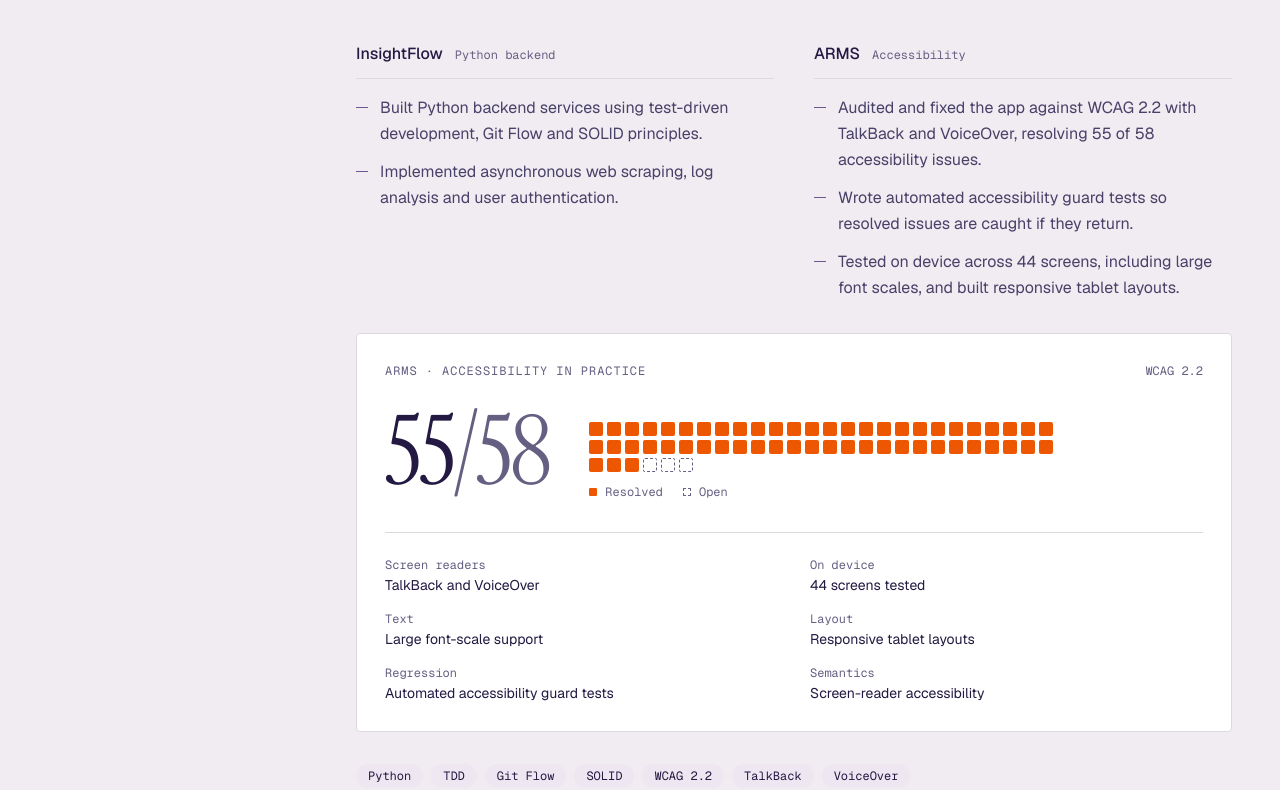
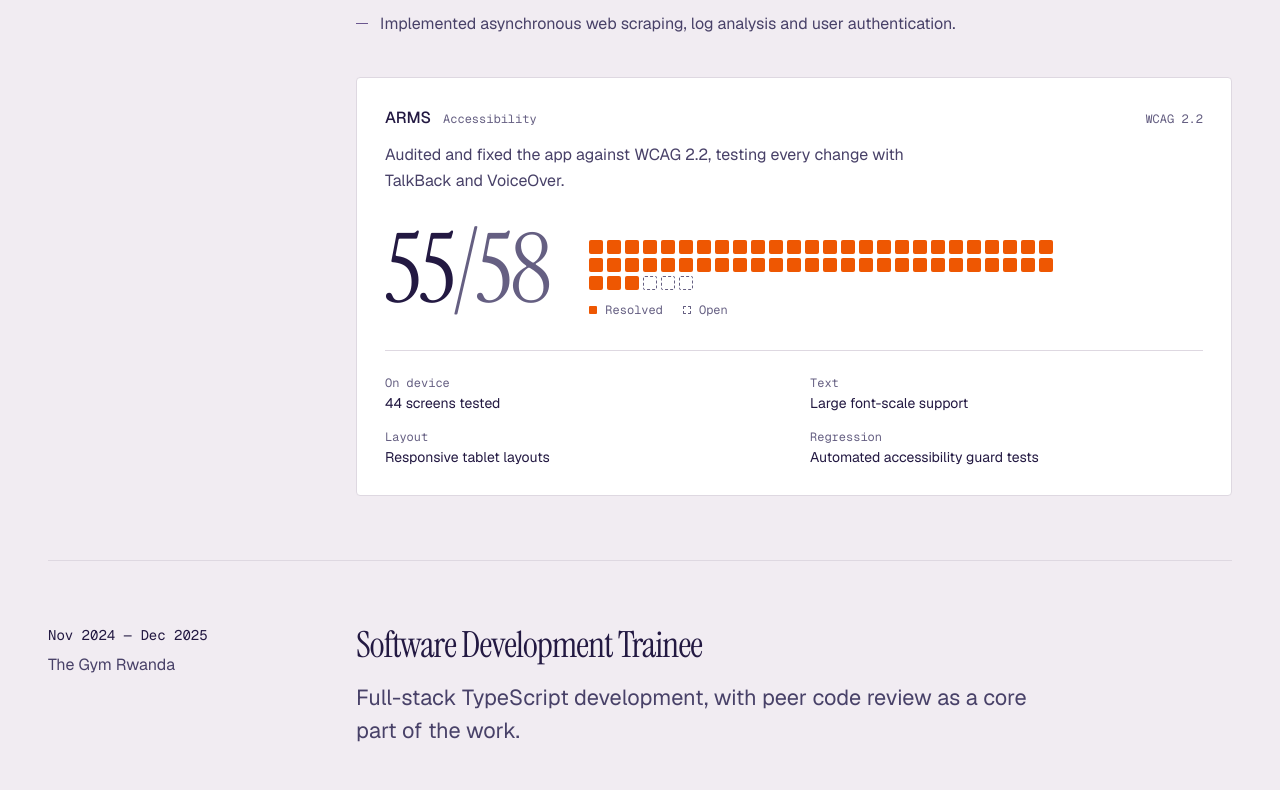
Before and after one commit to sjamillah/personal_portfolio, a Next.js app: page / in a window 1280 px wide. Shown: the part 2930-3720 px from the top of the page. Built offline with nearby package versions, Linux system fonts and the light colour scheme.

Commit message:
Remove repetition from Experience
The ARMS panel replaces the bullet list it repeated, metric sentences that
restated the metric tiles are gone, and the tool chips that echoed each role's
bullets are removed.

```diff
--- a/components/home/experience.tsx
+++ b/components/home/experience.tsx
@@ -1,7 +1,7 @@
 import { experience } from "@/content/experience";
 import { Reveal } from "@/components/reveal";
 import { SectionHeading } from "@/components/section-heading";
-import type { Role } from "@/lib/types";
+import type { Role, Workstream } from "@/lib/types";
 
 function IssueGrid({ resolved, total }: { resolved: number; total: number }) {
   return (
@@ -34,14 +34,18 @@ function IssueGrid({ resolved, total }: { resolved: number; total: number }) {
   );
 }
 
-function AccessibilityEvidence() {
+function AccessibilityPanel({ stream }: { stream: Workstream }) {
   return (
-    <div className="mt-8 rounded-sm border border-line bg-paper-raised p-5 sm:p-7">
-      <div className="flex flex-wrap items-baseline justify-between gap-4">
-        <p className="eyebrow">ARMS · accessibility in practice</p>
-        <p className="font-mono text-xs text-ink-faint">WCAG 2.2</p>
-      </div>
-      <div className="mt-6 grid gap-8 sm:grid-cols-[auto_1fr] sm:items-end sm:gap-10">
+    <div className="rounded-sm border border-line bg-paper-raised p-5 sm:p-7">
+      <h4 className="flex flex-wrap items-baseline justify-between gap-3">
+        <span className="flex items-baseline gap-3">
+          <span className="font-medium text-ink">{stream.name}</span>
+          <span className="font-mono text-xs text-ink-faint">{stream.area}</span>
+        </span>
+        <span className="font-mono text-xs text-ink-faint">WCAG 2.2</span>
+      </h4>
+      <p className="mt-3 max-w-xl leading-relaxed text-ink-soft">{stream.points[0]}</p>
+      <div className="mt-7 grid gap-8 sm:grid-cols-[auto_1fr] sm:items-end sm:gap-10">
         <p className="font-serif text-7xl leading-none tracking-tight sm:text-8xl">
           55<span className="text-ink-faint">/58</span>
         </p>
@@ -49,12 +53,10 @@ function AccessibilityEvidence() {
       </div>
       <dl className="mt-8 grid gap-x-8 gap-y-4 border-t border-line pt-6 text-sm sm:grid-cols-2">
         {[
-          ["Screen readers", "TalkBack and VoiceOver"],
           ["On device", "44 screens tested"],
           ["Text", "Large font-scale support"],
           ["Layout", "Responsive tablet layouts"],
           ["Regression", "Automated accessibility guard tests"],
-          ["Semantics", "Screen-reader accessibility"],
         ].map(([term, detail]) => (
           <div key={term} className="flex flex-col gap-0.5">
             <dt className="font-mono text-xs text-ink-faint">{term}</dt>
@@ -66,8 +68,30 @@ function AccessibilityEvidence() {
   );
 }
 
+function WorkstreamList({ stream }: { stream: Workstream }) {
+  return (
+    <div>
+      <h4 className="flex items-baseline gap-3 border-b border-line pb-3">
+        <span className="font-medium text-ink">{stream.name}</span>
+        <span className="font-mono text-xs text-ink-faint">{stream.area}</span>
+      </h4>
+      <ul className="mt-4 space-y-3 text-ink-soft">
+        {stream.points.map((point) => (
+          <li key={point} className="flex gap-3 leading-relaxed">
+            <span aria-hidden="true" className="mt-3 h-px w-3 shrink-0 bg-lavender" />
+            <span>{point}</span>
+          </li>
+        ))}
+      </ul>
+    </div>
+  );
+}
+
 function RoleEntry({ role }: { role: Role }) {
-  const hasArms = role.workstreams.some((stream) => stream.name === "ARMS");
+  const hasPanel = role.workstreams.some((stream) => stream.name === "ARMS");
+  const lists = role.workstreams.filter((stream) => stream.name !== "ARMS");
+  const panel = role.workstreams.find((stream) => stream.name === "ARMS");
+
   return (
     <article aria-labelledby={`role-${role.id}`} className="grid gap-6 border-t border-line py-12 lg:grid-cols-12 lg:gap-12 lg:py-16">
       <div className="lg:col-span-3">
@@ -86,7 +110,7 @@ function RoleEntry({ role }: { role: Role }) {
         </h3>
         <p className="mt-4 max-w-2xl text-lede text-ink-soft">{role.summary}</p>
 
-        {role.metrics && !hasArms && (
+        {role.metrics && !hasPanel && (
           <dl className="mt-8 flex flex-wrap gap-x-12 gap-y-6">
             {role.metrics.map((metric) => (
               <div key={metric.label} className="flex flex-col-reverse">
@@ -97,34 +121,12 @@ function RoleEntry({ role }: { role: Role }) {
           </dl>
         )}
 
-        <div className={`mt-10 grid gap-10 ${role.workstreams.length > 1 ? "md:grid-cols-2" : ""}`}>
-          {role.workstreams.map((stream) => (
-            <div key={stream.name}>
-              <h4 className="flex items-baseline gap-3 border-b border-line pb-3">
-                <span className="font-medium text-ink">{stream.name}</span>
-                <span className="font-mono text-xs text-ink-faint">{stream.area}</span>
-              </h4>
-              <ul className="mt-4 space-y-3 text-ink-soft">
-                {stream.points.map((point) => (
-                  <li key={point} className="flex gap-3 leading-relaxed">
-                    <span aria-hidden="true" className="mt-3 h-px w-3 shrink-0 bg-lavender" />
-                    <span>{point}</span>
-                  </li>
-                ))}
-              </ul>
-            </div>
+        <div className={`mt-10 grid gap-10 ${lists.length > 1 ? "md:grid-cols-2" : ""}`}>
+          {lists.map((stream) => (
+            <WorkstreamList key={stream.name} stream={stream} />
           ))}
+          {panel && <AccessibilityPanel stream={panel} />}
         </div>
-
-        {hasArms && <AccessibilityEvidence />}
-
-        <ul aria-label="Tools and practices" className="mt-8 flex flex-wrap gap-2">
-          {role.stack.map((item) => (
-            <li key={item} className="rounded-full bg-lavender-soft px-3 py-1 font-mono text-xs text-ink">
-              {item}
-            </li>
-          ))}
-        </ul>
       </div>
     </article>
   );
@@ -138,7 +140,6 @@ export function Experience() {
           index="02"
           label="Experience"
           id="experience-title"
-          aside="Professional roles across backend engineering, full-stack development, machine learning and accessibility."
         >
           Where the engineering happened.
         </SectionHeading>
--- a/content/experience.ts
+++ b/content/experience.ts
@@ -10,7 +10,7 @@ export const experience: Role[] = [
     startISO: "2026-03",
     endISO: "2026-09",
     summary:
-      "Backend services for InsightFlow and accessibility engineering on the ARMS mobile app, built with test-driven development throughout.",
+      "Two workstreams: Python backend services for InsightFlow, and accessibility engineering on the ARMS mobile app.",
     workstreams: [
       {
         name: "InsightFlow",
@@ -24,9 +24,7 @@ export const experience: Role[] = [
         name: "ARMS",
         area: "Accessibility",
         points: [
-          "Audited and fixed the app against WCAG 2.2 with TalkBack and VoiceOver, resolving 55 of 58 accessibility issues.",
-          "Wrote automated accessibility guard tests so resolved issues are caught if they return.",
-          "Tested on device across 44 screens, including large font scales, and built responsive tablet layouts.",
+          "Audited and fixed the app against WCAG 2.2, testing every change with TalkBack and VoiceOver.",
         ],
       },
     ],
@@ -34,7 +32,6 @@ export const experience: Role[] = [
       { value: "55/58", label: "accessibility issues resolved" },
       { value: "44", label: "screens tested on device" },
     ],
-    stack: ["Python", "TDD", "Git Flow", "SOLID", "WCAG 2.2", "TalkBack", "VoiceOver"],
   },
   {
     id: "the-gym",
@@ -45,7 +42,7 @@ export const experience: Role[] = [
     startISO: "2024-11",
     endISO: "2025-12",
     summary:
-      "Full-stack development in TypeScript, with peer code review as a core part of the work.",
+      "Full-stack TypeScript development, with peer code review as a core part of the work.",
     workstreams: [
       {
         name: "Full-stack",
@@ -63,7 +60,6 @@ export const experience: Role[] = [
         ],
       },
     ],
-    stack: ["TypeScript", "Node.js", "NestJS", "React", "SQL", "Git"],
   },
   {
     id: "thinkgreen",
@@ -80,8 +76,7 @@ export const experience: Role[] = [
         name: "Skillset classification",
         area: "Machine learning",
         points: [
-          "Built the pipeline end to end: data preprocessing, training, hyperparameter tuning and evaluation.",
-          "Reached 95.4% accuracy with a validation loss of 0.15.",
+          "Data preprocessing, training, hyperparameter tuning and evaluation.",
         ],
       },
     ],
@@ -89,6 +84,5 @@ export const experience: Role[] = [
       { value: "95.4%", label: "classification accuracy" },
       { value: "0.15", label: "validation loss" },
     ],
-    stack: ["Python", "Machine learning", "Hyperparameter tuning", "Evaluation"],
   },
 ];
--- a/lib/types.ts
+++ b/lib/types.ts
@@ -97,7 +97,6 @@ export type Role = {
   summary: string;
   workstreams: Workstream[];
   metrics?: Metric[];
-  stack: string[];
 };
 
 export type SkillCategory = {
```
